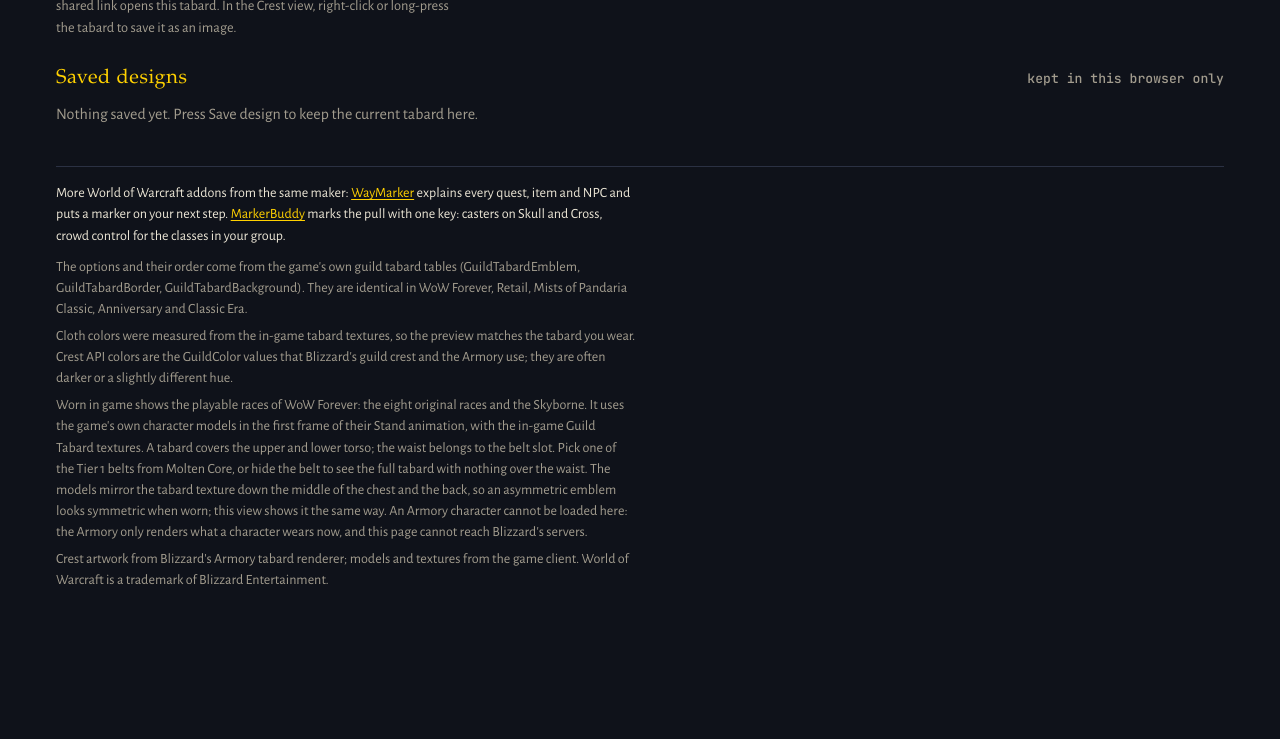
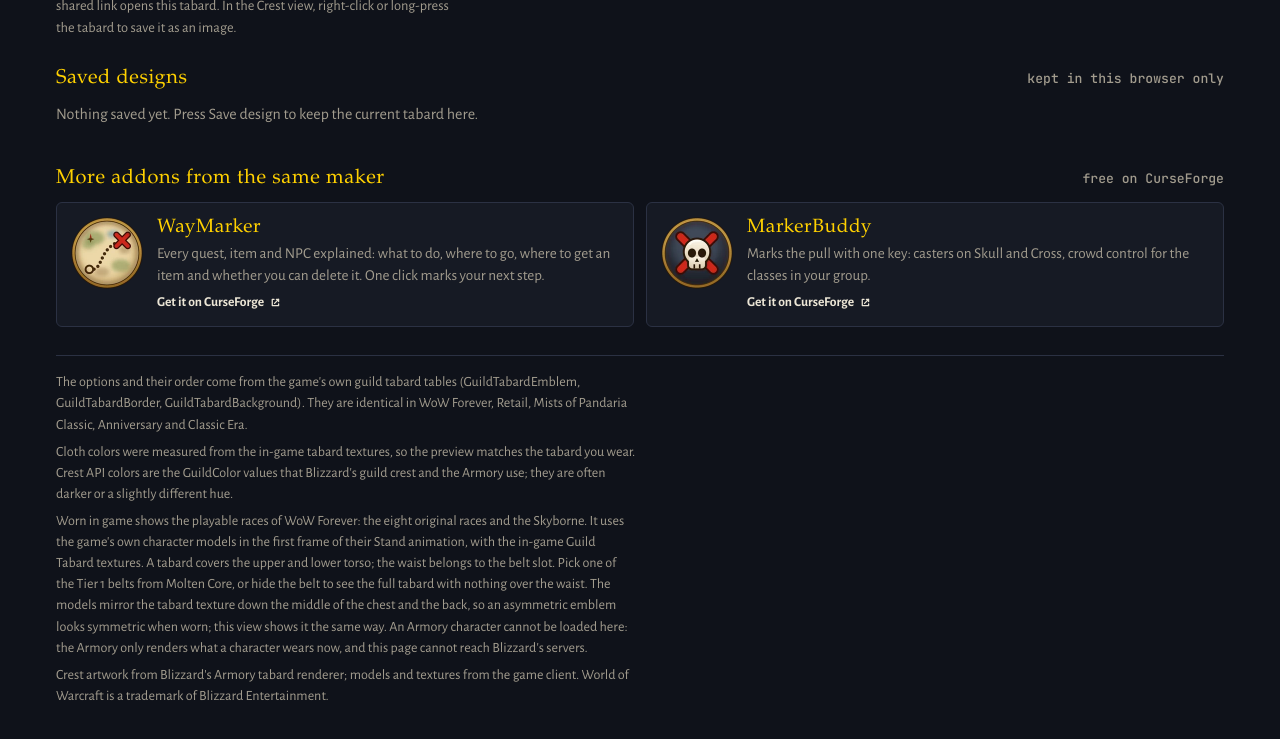
Before and after one commit to fren-huehuehue/TabardDesigner, a plain HTML site: page docs/index.html in a window 1280 px wide. Shown: the part 1139-1878 px from the top of the page. Before the commit the page ends 1778 px from the top, so only its background shows below. Drawn offline with nearby package versions, Linux system fonts and the light colour scheme; a web font is replaced by a local one.

Commit message:
Addon links as cards with their icons
The plain footer sentence becomes a section of its own after Saved
designs: a card per addon with its icon, name, what it does and a link
to CurseForge (proposal 1). Icons are the addons' own logos at 144 px.

Co-Authored-By: Claude Opus 5.5 <noreply@anthropic.com>

```diff
--- a/docs/index.html
+++ b/docs/index.html
@@ -138,7 +138,7 @@ button{font:inherit;color:inherit}
 
 /* saved */
 .saved{display:flex;flex-direction:column;gap:12px}
-.saved .sec-h h2{font:400 1.25rem var(--f-display);text-transform:none;letter-spacing:.03em;color:var(--gold)}
+.saved .sec-h h2,.addons .sec-h h2{font:400 1.25rem var(--f-display);text-transform:none;letter-spacing:.03em;color:var(--gold)}
 .empty{margin:0;color:var(--muted)}
 .saved-grid{display:grid;grid-template-columns:repeat(auto-fill,minmax(112px,1fr));gap:10px}
 .saved-item{position:relative;background:var(--panel);border:1px solid var(--line);border-radius:var(--r)}
@@ -152,9 +152,17 @@ button{font:inherit;color:inherit}
 
 footer{border-top:1px solid var(--line);padding-top:16px;color:var(--muted);font-size:.88rem;display:flex;flex-direction:column;gap:6px}
 footer p{margin:0;max-width:78ch}
-footer a{color:var(--gold);text-underline-offset:2px}
-footer a:hover{color:var(--ink)}
-footer .addons{color:var(--ink);margin-bottom:4px}
+.addons{display:flex;flex-direction:column;gap:12px}
+.addon-grid{display:grid;grid-template-columns:repeat(auto-fit,minmax(min(100%,300px),1fr));gap:12px}
+.addon{display:grid;grid-template-columns:72px 1fr;gap:14px;align-items:start;padding:14px;background:var(--panel);border:1px solid var(--line);border-radius:var(--r);color:inherit;text-decoration:none;transition:border-color .15s,background-color .15s}
+.addon:hover{border-color:var(--gold-dim);background:var(--raised)}
+.addon img{width:72px;height:72px}
+.addon-body{display:flex;flex-direction:column;gap:4px;min-width:0}
+.addon-name{font:400 1.2rem/1.15 var(--f-display);color:var(--gold);letter-spacing:.03em}
+.addon-desc{color:var(--muted);font-size:.95rem;line-height:1.4}
+.addon-cta{display:inline-flex;align-items:center;gap:6px;font-weight:700;font-size:.85rem;color:var(--ink);margin-top:2px}
+.addon:hover .addon-cta{color:var(--gold)}
+.addon-cta svg{width:.8em;height:.8em;flex:none}
 
 .toast{position:fixed;left:50%;bottom:calc(18px + env(safe-area-inset-bottom,0px));transform:translateX(-50%);background:var(--raised);color:var(--ink);border:1px solid var(--gold-dim);border-radius:var(--r);padding:8px 14px;font-size:.92rem;box-shadow:0 8px 24px rgba(0,0,0,.45);z-index:20;max-width:calc(100% - 32px)}
 
@@ -336,8 +344,29 @@ footer .addons{color:var(--ink);margin-bottom:4px}
     <div class="saved-grid" id="saved-grid"></div>
   </section>
 
+  <section class="addons" aria-labelledby="addons-h">
+    <div class="sec-h"><h2 id="addons-h">More addons from the same maker</h2><span class="meta">free on CurseForge</span></div>
+    <div class="addon-grid">
+      <a class="addon" href="https://www.curseforge.com/wow/addons/waymarker" target="_blank" rel="noopener">
+        <img src="img/addon-waymarker.webp" alt="" width="72" height="72" loading="lazy">
+        <span class="addon-body">
+          <span class="addon-name">WayMarker</span>
+          <span class="addon-desc">Every quest, item and NPC explained: what to do, where to go, where to get an item and whether you can delete it. One click marks your next step.</span>
+          <span class="addon-cta">Get it on CurseForge <svg viewBox="0 0 12 12" aria-hidden="true"><path d="M4.5 2.5H2.5v7h7v-2M7 2.5h2.5V5M9.5 2.5 5 7" fill="none" stroke="currentColor" stroke-width="1.4" stroke-linecap="round" stroke-linejoin="round"/></svg></span>
+        </span>
+      </a>
+      <a class="addon" href="https://www.curseforge.com/wow/addons/markerbuddy" target="_blank" rel="noopener">
+        <img src="img/addon-markerbuddy.webp" alt="" width="72" height="72" loading="lazy">
+        <span class="addon-body">
+          <span class="addon-name">MarkerBuddy</span>
+          <span class="addon-desc">Marks the pull with one key: casters on Skull and Cross, crowd control for the classes in your group.</span>
+          <span class="addon-cta">Get it on CurseForge <svg viewBox="0 0 12 12" aria-hidden="true"><path d="M4.5 2.5H2.5v7h7v-2M7 2.5h2.5V5M9.5 2.5 5 7" fill="none" stroke="currentColor" stroke-width="1.4" stroke-linecap="round" stroke-linejoin="round"/></svg></span>
+        </span>
+      </a>
+    </div>
+  </section>
+
   <footer>
-    <p class="addons">More World of Warcraft addons from the same maker: <a href="https://www.curseforge.com/wow/addons/waymarker" target="_blank" rel="noopener">WayMarker</a> explains every quest, item and NPC and puts a marker on your next step. <a href="https://www.curseforge.com/wow/addons/markerbuddy" target="_blank" rel="noopener">MarkerBuddy</a> marks the pull with one key: casters on Skull and Cross, crowd control for the classes in your group.</p>
     <p>The options and their order come from the game's own guild tabard tables (GuildTabardEmblem, GuildTabardBorder, GuildTabardBackground). They are identical in WoW Forever, Retail, Mists of Pandaria Classic, Anniversary and Classic Era.</p>
     <p>Cloth colors were measured from the in-game tabard textures, so the preview matches the tabard you wear. Crest API colors are the GuildColor values that Blizzard's guild crest and the Armory use; they are often darker or a slightly different hue.</p>
     <p>Worn in game shows the playable races of WoW Forever: the eight original races and the Skyborne. It uses the game's own character models in the first frame of their Stand animation, with the in-game Guild Tabard textures. A tabard covers the upper and lower torso; the waist belongs to the belt slot. Pick one of the Tier 1 belts from Molten Core, or hide the belt to see the full tabard with nothing over the waist. The models mirror the tabard texture down the middle of the chest and the back, so an asymmetric emblem looks symmetric when worn; this view shows it the same way. An Armory character cannot be loaded here: the Armory only renders what a character wears now, and this page cannot reach Blizzard's servers.</p>
```
Also changed, not shown: docs/img/addon-markerbuddy.webp (added), docs/img/addon-waymarker.webp (added).
